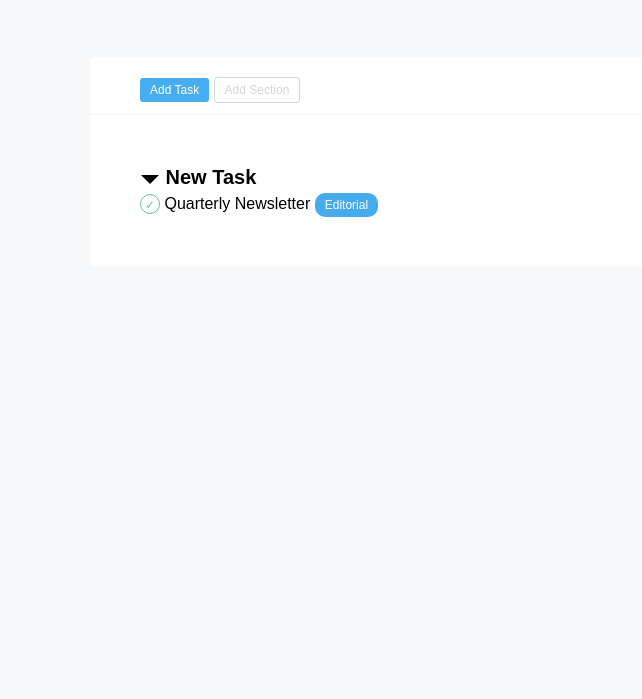
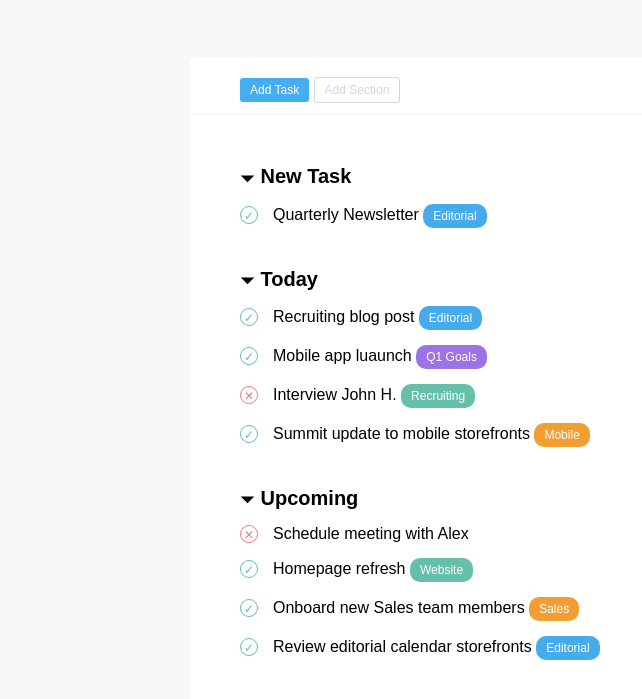
Before and after one commit to danielecapano/html-css-toboolist, a plain HTML site: page index.html in a window 1280 px wide. Shown: the part 73-772 px from the top of the page, without its empty margins (0-642 px from the left). Drawn offline with Linux system fonts and the light colour scheme.

Commit message:
ADD - comments and section todo-lists

```diff
--- a/CSS/style.css
+++ b/CSS/style.css
@@ -33,7 +33,7 @@ body {
 /* MAIN */
 
 .container {
-    max-width: 1100px;
+    max-width: 900px;
     margin: 0 auto;
     background-color: #fff;
     border-radius: 6px;
@@ -74,27 +74,47 @@ body {
     padding: 50px;
 }
 
-.list-title {
+.tasks {
+    margin-bottom: 40px;
+}
+
+.task-title {
     font-size: 20px;
     font-weight: 700;
+    margin-bottom: 15px;
+}
+
+.task-item {
+    margin-bottom: 15px;
 }
 
 .arrow {
-    width: 20px;
+    width: 15px;
     vertical-align: middle;
 }
 
+.checked,
+.unchecked {
+    display: inline-block;
+    width: 18px;
+    height: 18px;
+    font-size: 12px;
+    text-align: center;
+    line-height: 18px;
+    border-radius: 50%;
+    margin-right: 15px;
+}
+
 .checked {
-    display: inline-block;
-    width: 20px;
-    height: 20px;
-    font-size: 12px;
     border: 1px solid #66c0aa;
     color: #66c0aa;
-    text-align: center;
-    line-height: 20px;
-    border-radius: 50%;
 }
+
+.unchecked {
+    border: 1px solid #ef7d76;
+    color: #ef7d76;
+}
+
 
 .category {
     display: inline-block;
@@ -103,6 +123,8 @@ body {
     border-radius: 10px;
     color: #fff;
 }
+
+/* COLOR CATEGORY */
 
 .blue {
     background-color: #45abea;
--- a/index.html
+++ b/index.html
@@ -7,20 +7,29 @@
     <title>Toboolist</title>
   </head>
   <body>
+    <!-- HEADER -->
+
     <header class="main-header">
       <img src="./img/Logo.png" alt="Logo Boolean" class="logo" />
       Toboolist
     </header>
 
+    <!-- MAIN -->
+
     <main>
       <div class="container">
+        <!-- DIV BUTTONS -->
+
         <div class="buttons">
           <button class="btn primary">Add Task</button>
           <button class="btn secondary">Add Section</button>
         </div>
+
+        <!-- SECTION TODO-LIST -->
+
         <section class="todo-lists">
           <ul class="tasks">
-            <li class="list-title">
+            <li class="task-title">
               <img
                 src="./img/triangle-down-svgrepo-com.svg"
                 alt="Arrow Down"
@@ -29,8 +38,65 @@
               New Task
             </li>
 
-            <li>
-              <span class="checked">&check;</span> Quarterly Newsletter
+            <li class="task-item">
+              <span class="checked">&check;</span>Quarterly Newsletter
+              <span class="category blue">Editorial</span>
+            </li>
+          </ul>
+
+          <ul class="tasks">
+            <li class="task-title">
+              <img
+                src="./img/triangle-down-svgrepo-com.svg"
+                alt="Arrow Down"
+                class="arrow"
+              />
+              Today
+            </li>
+
+            <li class="task-item">
+              <span class="checked">&check;</span>Recruiting blog post
+              <span class="category blue">Editorial</span>
+            </li>
+            <li class="task-item">
+              <span class="checked">&check;</span>Mobile app luaunch
+              <span class="category darkblue">Q1 Goals</span>
+            </li>
+            <li class="task-item">
+              <span class="unchecked">&#x2715;</span>Interview John H.
+              <span class="category pink">Recruiting</span>
+            </li>
+            <li class="task-item">
+              <span class="checked">&check;</span>Summit update to mobile
+              storefronts
+              <span class="category orange">Mobile</span>
+            </li>
+          </ul>
+
+          <ul class="tasks">
+            <li class="task-title">
+              <img
+                src="./img/triangle-down-svgrepo-com.svg"
+                alt="Arrow Down"
+                class="arrow"
+              />
+              Upcoming
+            </li>
+
+            <li class="task-item">
+              <span class="unchecked">&#x2715;</span>Schedule meeting with Alex
+            </li>
+            <li class="task-item">
+              <span class="checked">&check;</span>Homepage refresh
+              <span class="category pink">Website</span>
+            </li>
+            <li class="task-item">
+              <span class="checked">&check;</span>Onboard new Sales team members
+              <span class="category orange">Sales</span>
+            </li>
+            <li class="task-item">
+              <span class="checked">&check;</span>Review editorial calendar
+              storefronts
               <span class="category blue">Editorial</span>
             </li>
           </ul>
```
